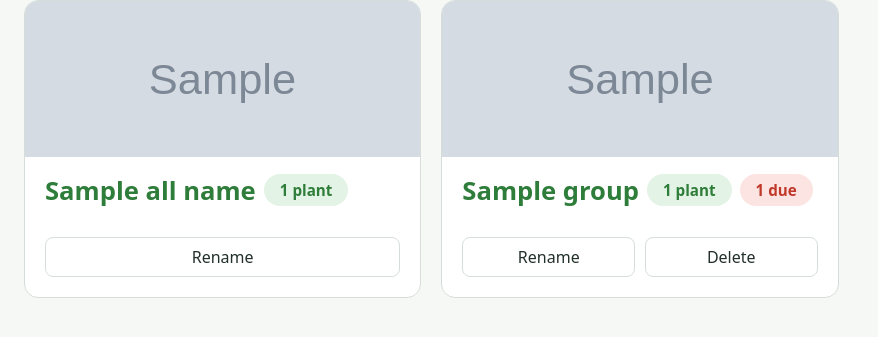
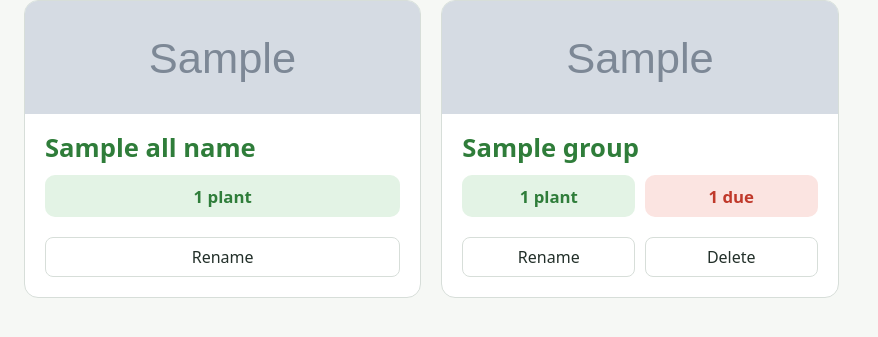
Before and after one commit to esst-prog2/plant_care, a FastAPI app: template app/templates/index.html in a window 1280 px wide. Shown: the part 75-412 px from the top of the page, without its empty margins (0-878 px from the left). Run offline with FastAPI, Linux system fonts and the light colour scheme; the template is opened without the code that fills it: most values are stand-ins (such as "Sample title", 1, 10 or a date in 2020); grey boxes marked "Sample" are stand-in pictures.

Commit message:
Give group-card badges their own evenly-filled band below the name
The plant-count and due badges now sit in a dedicated row below the
group name (.group-stats), each stretched with flex: 1 to fill the
available width evenly - one badge fills the whole row when there's
nothing due, two split it evenly when there is. Bigger, more
rectangular boxes than the small pills used before, per the user's
direct feedback. No behavior change; 215 tests pass, unaffected.

Co-Authored-By: Claude Sonnet 5 <noreply@anthropic.com>

```diff
--- a/app/static/style.css
+++ b/app/static/style.css
@@ -59,8 +59,9 @@ button.danger { color: var(--red); border-color: var(--red); }
 .badge.loading { background: #eee; color: var(--muted); }
 .badge.count { background: var(--green-bg); color: var(--green); }
 .group-cover-link { display: flex; flex-direction: column; flex: 1; min-height: 0; color: inherit; text-decoration: none; }
-.group-card .card-body h3 { display: flex; flex-wrap: wrap; align-items: center; gap: .5rem; font-size: 1.6rem; color: var(--green); }
-.group-card .card-body h3 .badge { font-size: .95rem; padding: .4rem 1rem; vertical-align: middle; }
+.group-card .card-body h3 { font-size: 1.6rem; color: var(--green); }
+.group-stats { display: flex; gap: .6rem; margin-top: .6rem; }
+.group-stats .badge { flex: 1; text-align: center; border-radius: 10px; padding: .6rem .5rem; font-size: 1.05rem; }
 .group-actions { flex: none; display: flex; gap: .6rem; padding: 0 1.25rem 1.25rem; }
 .group-actions button { flex: 1; }
 .offline { display: block; margin-top: .4rem; color: var(--muted); }
--- a/app/templates/_groups_grid.html
+++ b/app/templates/_groups_grid.html
@@ -4,11 +4,11 @@
     <a class="group-cover-link" href="/groups/all">
       <img src="{{ all_cover }}" alt="">
       <div class="card-body">
-        <h3 class="group-name">
-          {{ all_name }}
+        <h3 class="group-name">{{ all_name }}</h3>
+        <div class="group-stats">
           <span class="badge count">{{ all_count }} {{ plant_word(all_count) }}</span>
           {% if all_due > 0 %}<span class="badge due">{{ all_due }} due</span>{% endif %}
-        </h3>
+        </div>
       </div>
     </a>
     <div class="group-actions">
@@ -20,11 +20,11 @@
     <a class="group-cover-link" href="/groups/{{ group.id }}">
       <img src="{{ cover }}" alt="">
       <div class="card-body">
-        <h3 class="group-name">
-          {{ group.name }}
+        <h3 class="group-name">{{ group.name }}</h3>
+        <div class="group-stats">
           <span class="badge count">{{ count }} {{ plant_word(count) }}</span>
           {% if due_count > 0 %}<span class="badge due">{{ due_count }} due</span>{% endif %}
-        </h3>
+        </div>
       </div>
     </a>
     <div class="group-actions">
```
Also changed, not shown: PLANNING_LOG.md (+1 -0 lines).
